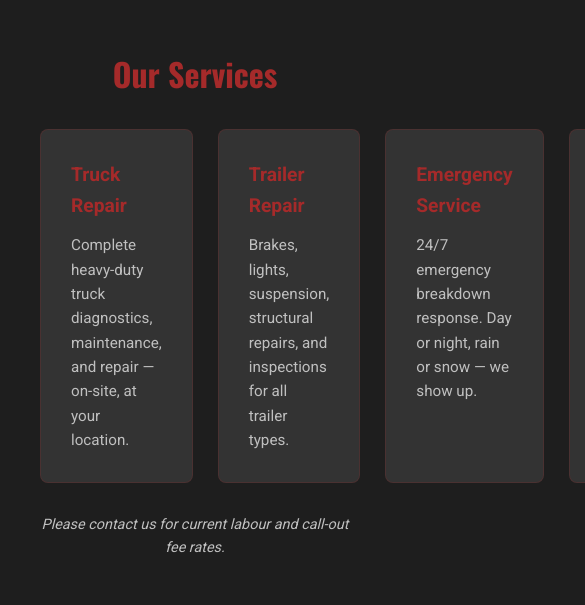
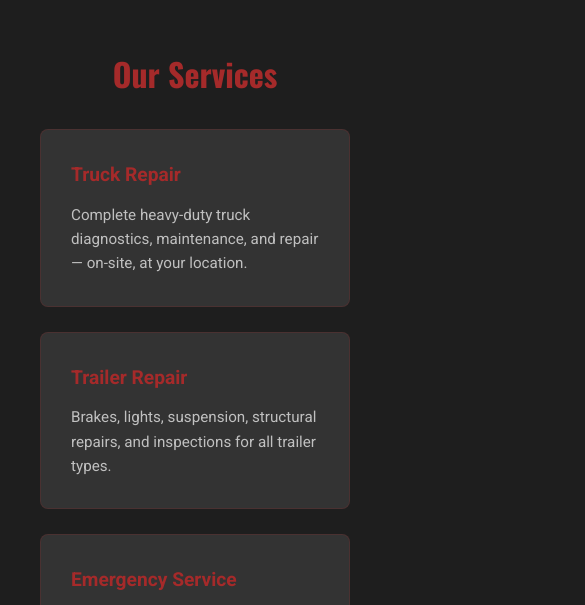
Before and after one commit to Malchuk-Mobile/Malchuk-Mobile.github.io, a plain HTML site: page index.html in a window 390 px wide. Shown: the part 1480-2085 px from the top of the page, 585 px wide, since content can reach past the window. Drawn offline with nearby package versions, Linux system fonts and the light colour scheme; a web font is replaced by a local one.

Commit message:
Fix mobile layout: responsive grid instead of forced 4-column

```diff
--- a/index.html
+++ b/index.html
@@ -47,7 +47,7 @@
     <section class="services-preview">
         <div class="container">
             <h2>Our Services</h2>
-            <div class="services-grid" style="display:grid;grid-template-columns:repeat(4,1fr);gap:25px;max-width:1100px;margin:0 auto 30px;">
+            <div class="services-grid" style="display:grid;grid-template-columns:repeat(auto-fit,minmax(250px,1fr));gap:25px;max-width:1100px;margin:0 auto 30px;">
                 <div class="service-card">
                     <h3>Truck Repair</h3>
                     <p>Complete heavy-duty truck diagnostics, maintenance, and repair — on-site, at your location.</p>
```
